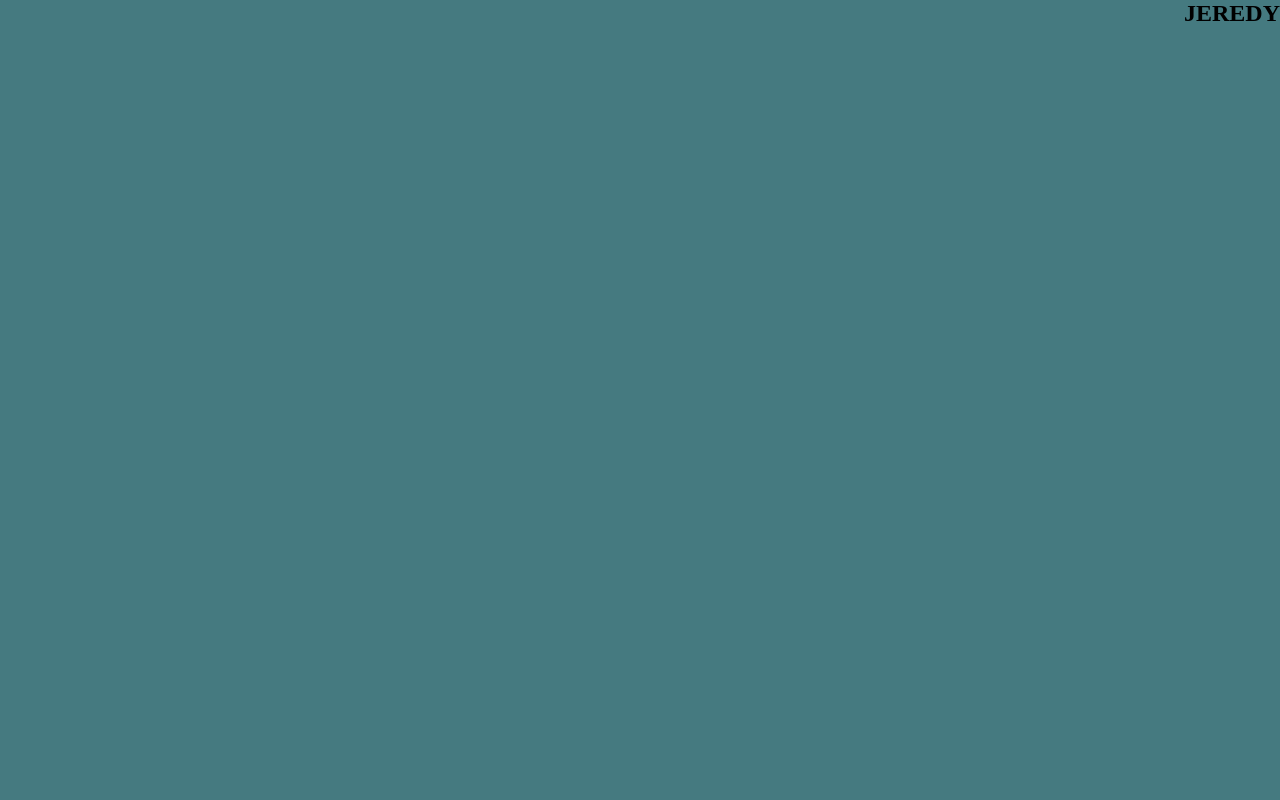
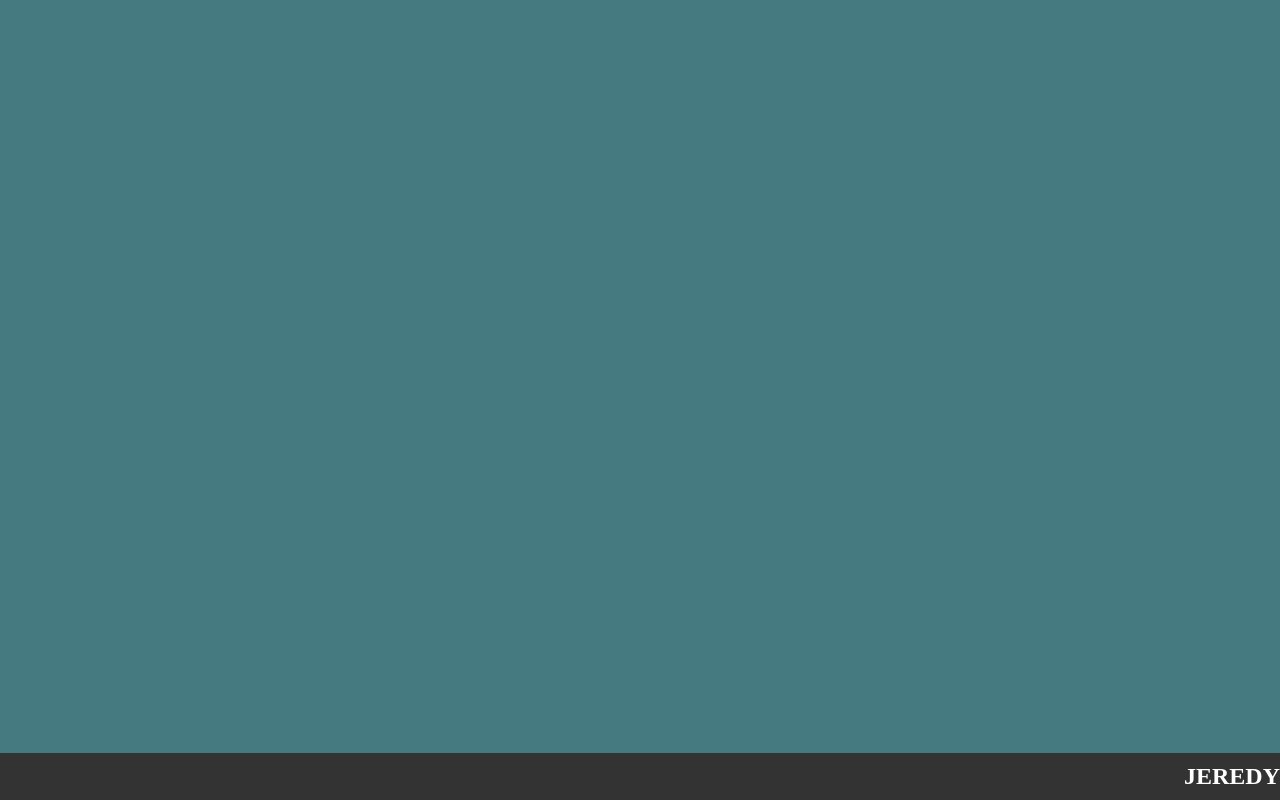
Before and after one commit to jeredy256/freddy, a React (Vite) app: page /footer in a window 1280 px wide. Built offline with nearby package versions, Linux system fonts and the light colour scheme.

Commit message:
first commit

```diff
--- a/src/components/Home/Home.module.css
+++ b/src/components/Home/Home.module.css
@@ -5,3 +5,12 @@
     min-height: 6em;
 
 }
+Footer {
+  background-color: #333;
+    color: white;
+    text-align: center;
+    padding: 10px 0;
+    position: absolute;
+    bottom: 0;
+    width: 100%;
+}
```
